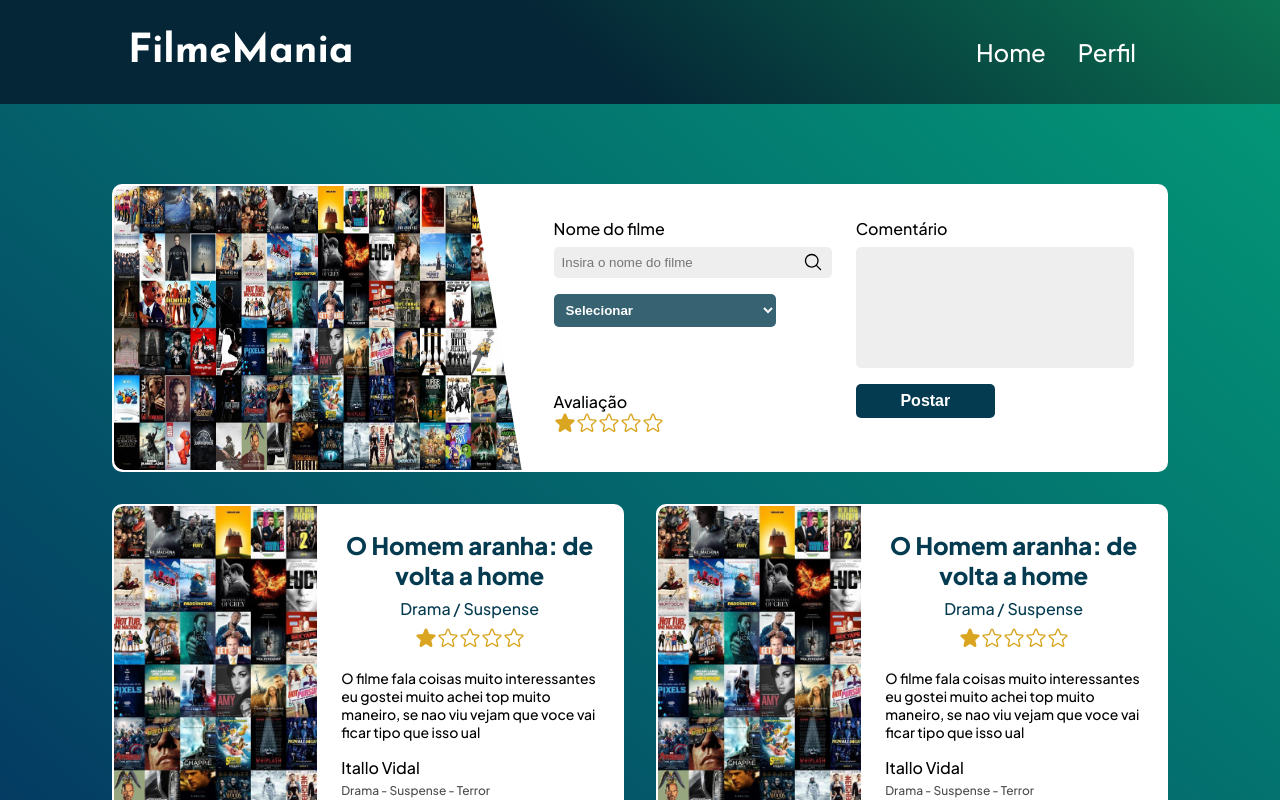
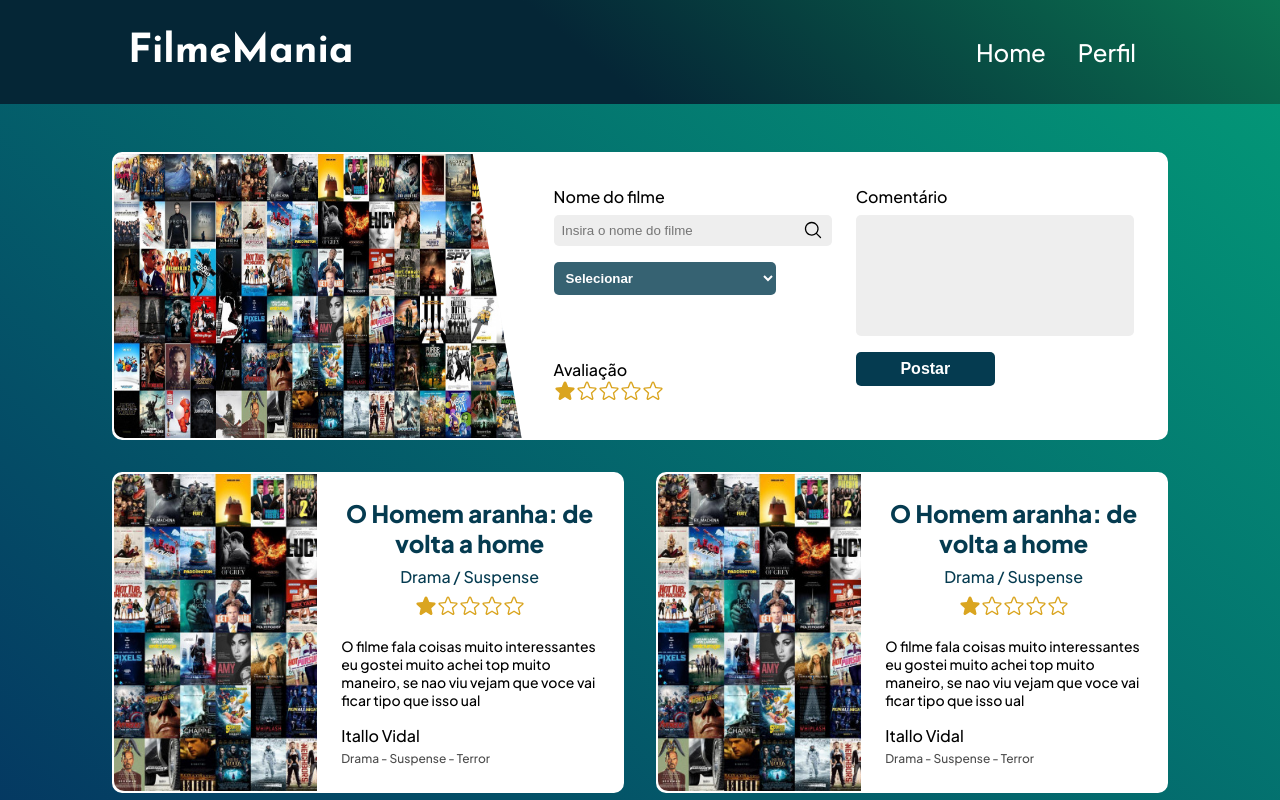
Before and after one commit to Manuella-Barros/FilmeMania, a React (Vite) app: page / in a window 1280 px wide. Shown: the top 800 px of the page. Built offline with nearby package versions, Linux system fonts and the light colour scheme; the HTML template or start-up script is replaced by a standard one.

Commit message:
Criação das paginas

```diff
--- a/src/styles/globalStyle/GlobalStyle.ts
+++ b/src/styles/globalStyle/GlobalStyle.ts
@@ -22,7 +22,7 @@ export const GlobalStyle = createGlobalStyle`
         min-height: 90vh;
         display: flex;
         margin: auto;
-        margin-block: 5rem;
+        margin-block: 3rem;
     }
 
     a {
```
